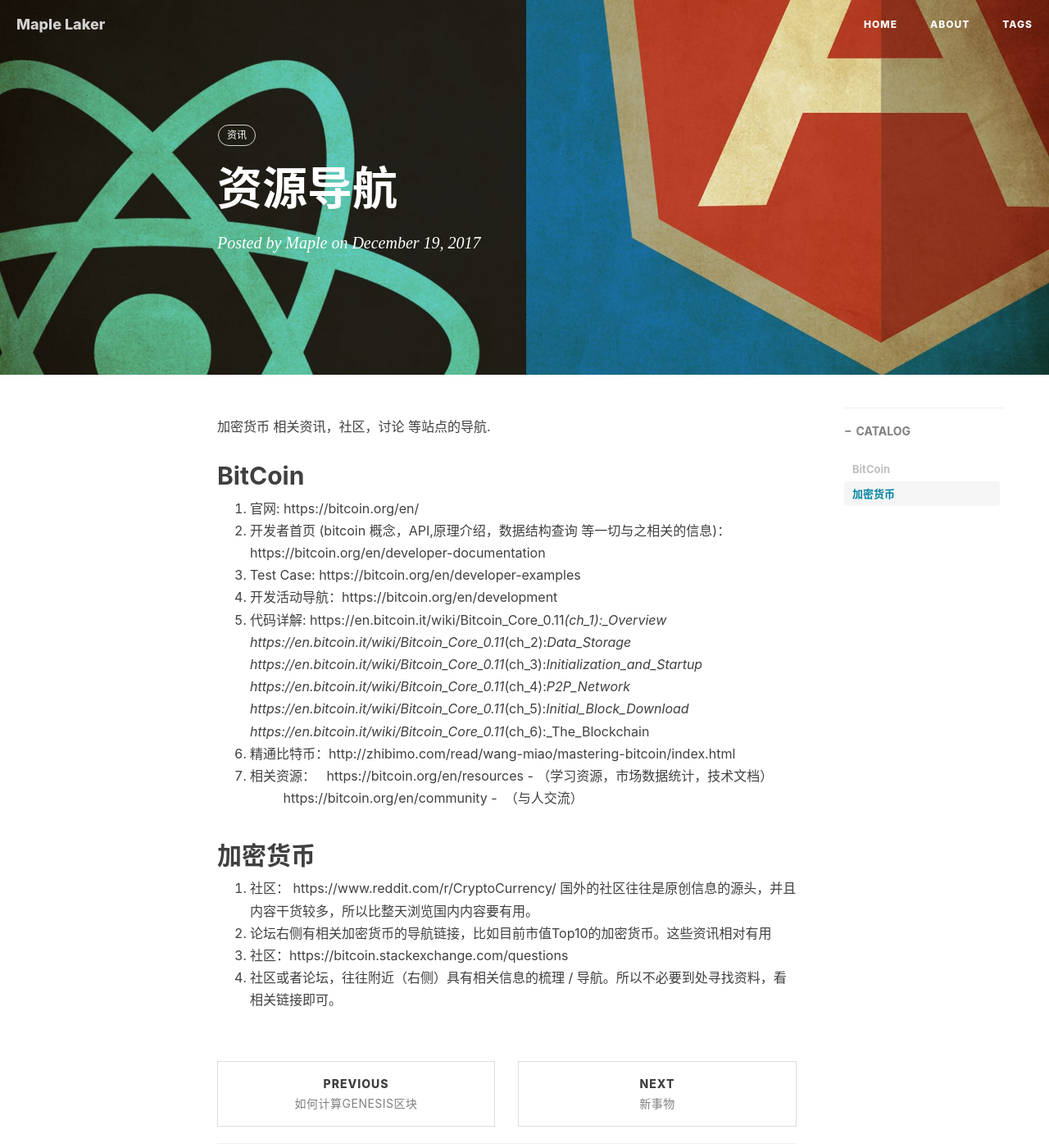
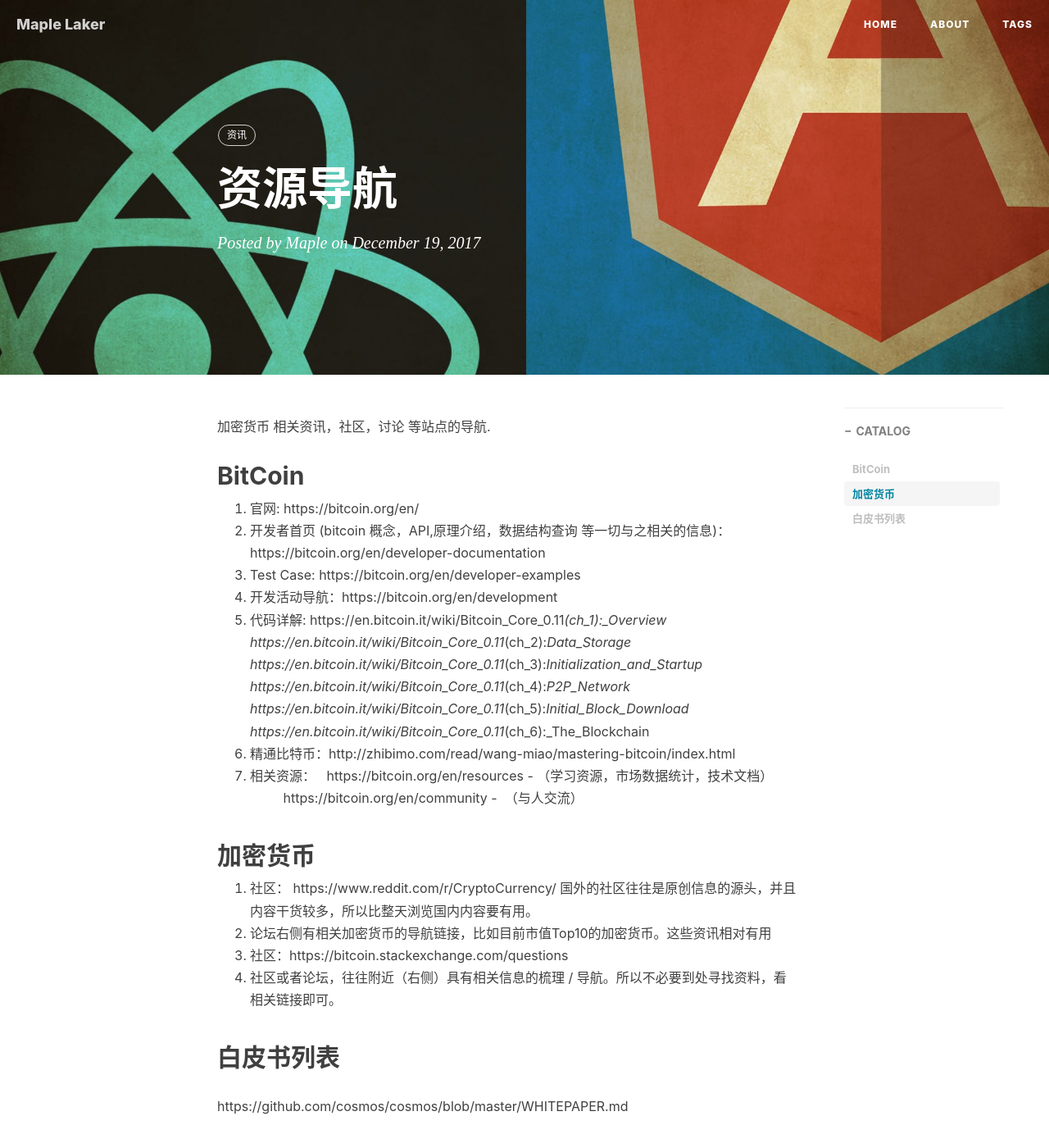
Before and after one commit to MapleLaker/MapleLaker.github.io, a Jekyll site: the page built from _posts/2017-12-19-资源导航.md, in a window 1280 px wide and 1400 px high. Shown: the whole window at 82% size. Built offline with Jekyll 4.4.1, drawn with Linux system fonts in a browser that asks for light colours; nearby versions of some CDN libraries; comment, search, counter and statistics services are not loaded.

Commit message:
Update 2017-12-19-资源导航.md

```diff
--- a/_posts/2017-12-19-资源导航.md
+++ b/_posts/2017-12-19-资源导航.md
@@ -31,3 +31,6 @@
 2. 论坛右侧有相关加密货币的导航链接，比如目前市值Top10的加密货币。这些资讯相对有用
 3. 社区：https://bitcoin.stackexchange.com/questions
 4. 社区或者论坛，往往附近（右侧）具有相关信息的梳理 / 导航。所以不必要到处寻找资料，看相关链接即可。
+
+## 白皮书列表
+https://github.com/cosmos/cosmos/blob/master/WHITEPAPER.md
```
